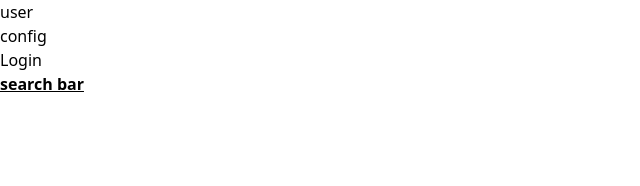
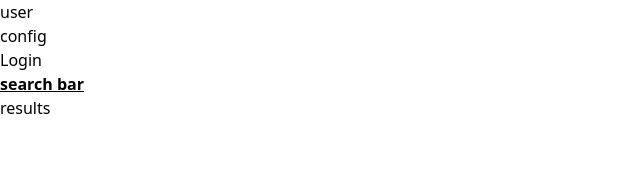
Before and after one commit to vileider/COORD_clone, a Next.js app: page / in a window 1280 px wide. Shown: the top 186 px of the page, without its empty margins (0-640 px from the left). Built offline with nearby package versions, Linux system fonts and the light colour scheme.

Commit message:
Adds next/router to app.tsx

```diff
--- a/src/pages/_app.tsx
+++ b/src/pages/_app.tsx
@@ -1,7 +1,11 @@
 import "@/styles/globals.css";
 import "@/styles/_app.css";
+import { useRouter } from 'next/router'
 
 export default function App() {
+
+  const router = useRouter()
+
   const searchPage = (
     <div className='main-page'>
       <div className='top-bar'>
@@ -16,7 +20,12 @@ export default function App() {
       </div>
     </div>
   );
+
   return <>
   {searchPage}
+
+  <button type="button" onClick={() => router.push('/results')}>
+      results
+  </button>
   </>;
 }
```
